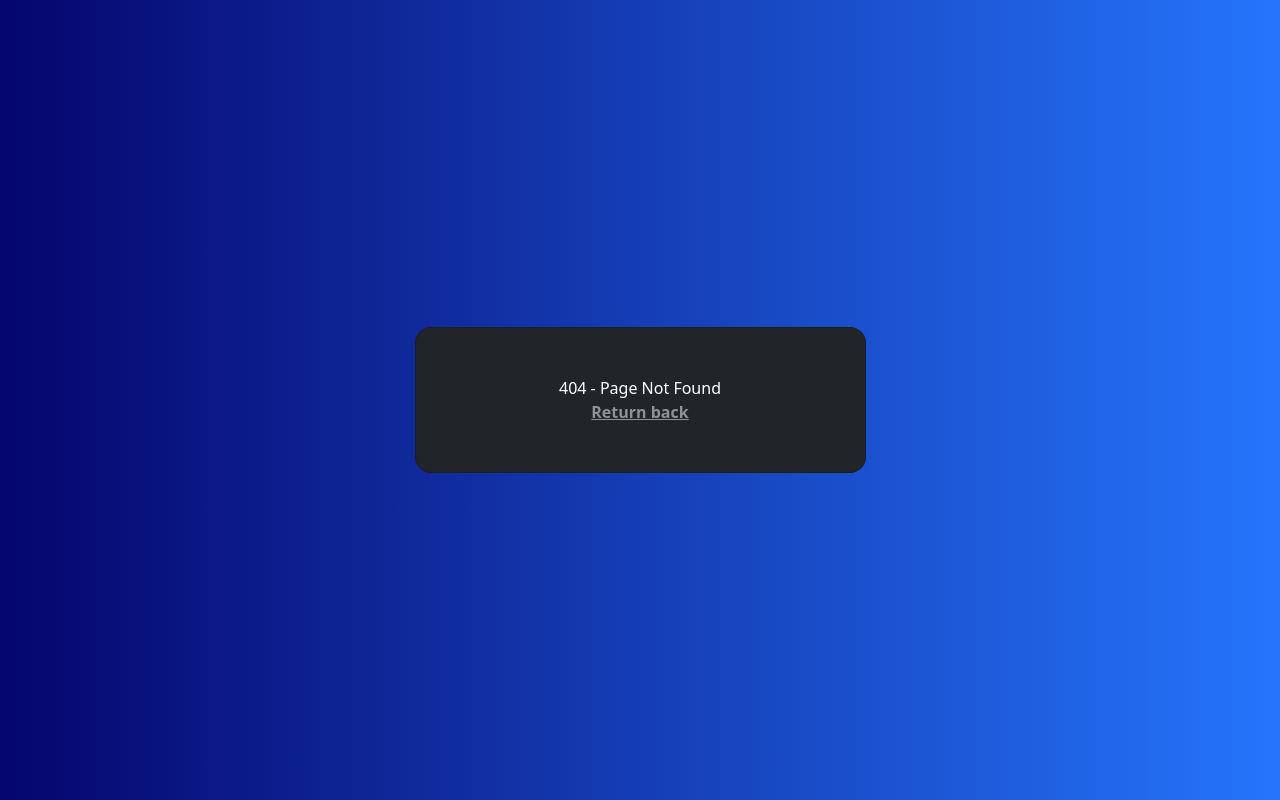
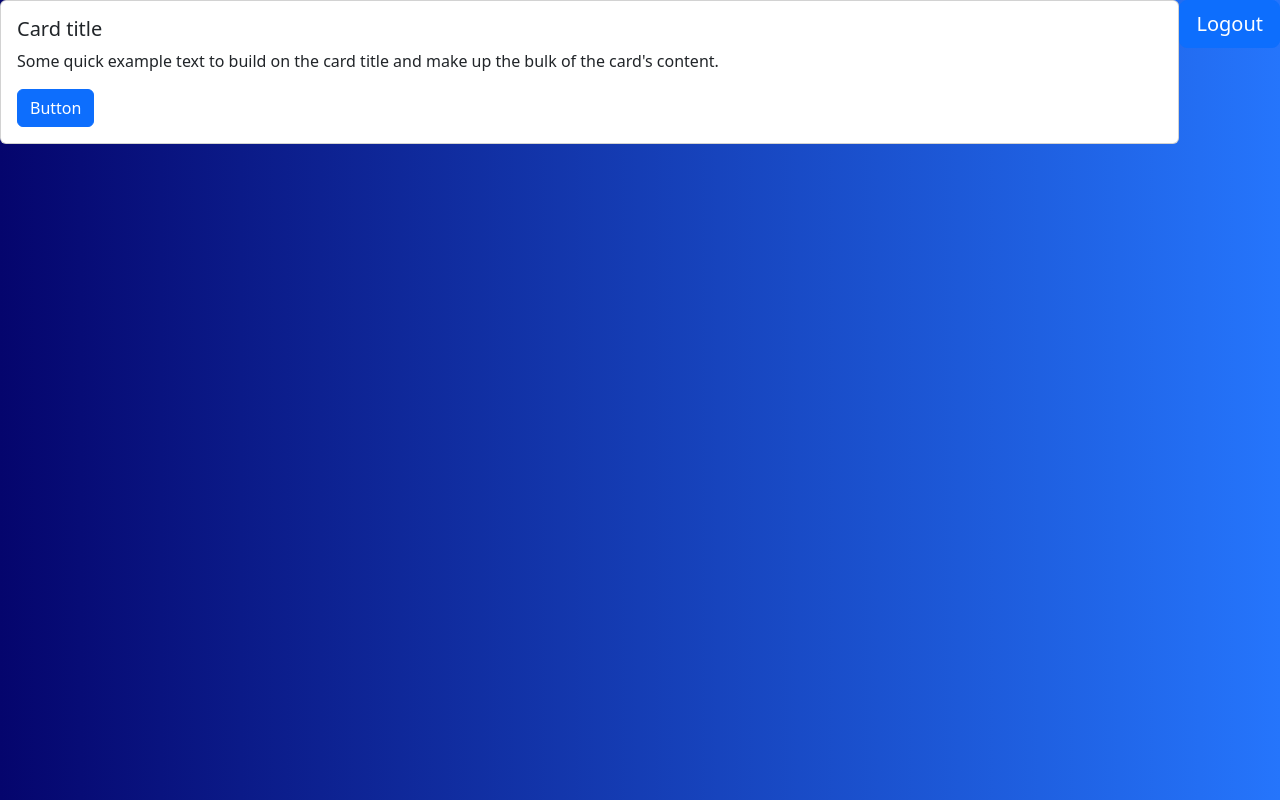
Before and after one commit to AyazFa/BasketballGuildBot, an Angular app in the folder frontend/basket-bot-admin-panel/: page /persons in a window 1280 px wide. Before the commit this address had no page. Built offline with nearby package versions, Linux system fonts and the light colour scheme; sample sign-in values are in the browser's storage.

Commit message:
Implemented guards (login and logout). Mocks for persons and person cards

```diff
--- a/frontend/basket-bot-admin-panel/src/app/app.routes.ts
+++ b/frontend/basket-bot-admin-panel/src/app/app.routes.ts
@@ -1,9 +1,20 @@
 import { Routes } from '@angular/router';
 import { LoginComponent } from './components/login/login.component';
 import { NotFoundComponent } from './components/not-found/not-found.component';
+import { PersonsComponent } from './components/admin/components/persons/persons.component';
+import { PersonsCardsComponent } from './components/admin/components/persons-cards/persons-cards.component';
+import { canActivateGuard } from './guards/can-activate.guard';
+import { canDeactivateGuard } from './guards/can-deactivate.guard';
 
 export const routes: Routes = [
     { path: 'login', component: LoginComponent},
     { path: '', redirectTo: '/login', pathMatch: 'full'},
+    {
+        path: 'persons',
+        canActivate: [canActivateGuard],
+        canDeactivate: [canDeactivateGuard],
+        component: PersonsComponent
+    },
+    { path: 'persons/:id', component: PersonsCardsComponent },
     { path: '**', component: NotFoundComponent}
 ];
--- /dev/null
+++ b/frontend/basket-bot-admin-panel/src/app/components/admin/components/persons-cards/persons-cards.component.html
@@ -0,0 +1,7 @@
+<div class="card">
+    <div class="card-body">
+      <h5 class="card-title">Card title</h5>
+      <p class="card-text">Some quick example text to build on the card title and make up the bulk of the card's content.</p>
+      <button type="button" class="btn btn-primary" data-mdb-ripple-init>Button</button>
+    </div>
+</div>
--- /dev/null
+++ b/frontend/basket-bot-admin-panel/src/app/components/admin/components/persons/persons.component.html
@@ -0,0 +1,8 @@
+<button type="button" class="btn btn-primary btn-lg float-end" (click)="logout()" data-mdb-ripple-init>Logout</button>
+<div class="card">
+    <div class="card-body">
+      <h5 class="card-title">Card title</h5>
+      <p class="card-text">Some quick example text to build on the card title and make up the bulk of the card's content.</p>
+      <button type="button" class="btn btn-primary" data-mdb-ripple-init>Button</button>
+    </div>
+</div>
--- /dev/null
+++ b/frontend/basket-bot-admin-panel/src/app/components/admin/components/persons/persons.component.ts
@@ -0,0 +1,21 @@
+import { Component } from '@angular/core';
+import { RouterModule } from '@angular/router';
+import { AuthorizationService } from '../../../../services/authorization.service';
+
+@Component({
+  selector: 'app-persons',
+  standalone: true,
+  imports: [RouterModule],
+  templateUrl: './persons.component.html',
+  styleUrl: './persons.component.scss'
+})
+export class PersonsComponent {
+
+  constructor(private authorizationService: AuthorizationService) {
+
+  }
+
+  logout() {
+    this.authorizationService.logout();
+  }
+}
--- a/frontend/basket-bot-admin-panel/src/app/components/login/login.component.ts
+++ b/frontend/basket-bot-admin-panel/src/app/components/login/login.component.ts
@@ -19,9 +19,8 @@ export class LoginComponent implements OnInit {
   }
 
   submitLogin() {
-    console.log('We are in submit')
     this.authorizationService.login(this.loginForm.value).subscribe({
-      next: () => this.router.navigate(['admin']),
+      next: () => this.router.navigate(['persons']),
       error: (err) => alert(err.message)
     });
   }
@@ -34,6 +33,10 @@ export class LoginComponent implements OnInit {
         Validators.required,
         Validators.pattern(/^(?=.*[A-Za-z])(?=.*\d)[A-Za-z\d]{8,}$/)
       ])
-    })
+    });
+
+    if (this.authorizationService.isLoggedIn()){
+      this.router.navigate(['persons'])
+    }
   }
 }
--- a/frontend/basket-bot-admin-panel/src/app/components/not-found/not-found.component.ts
+++ b/frontend/basket-bot-admin-panel/src/app/components/not-found/not-found.component.ts
@@ -1,4 +1,4 @@
-import { Component, OnInit } from '@angular/core';
+import { Component } from '@angular/core';
 import { RouterModule } from '@angular/router';
 
 @Component({
--- /dev/null
+++ b/frontend/basket-bot-admin-panel/src/app/guards/can-activate.guard.ts
@@ -0,0 +1,15 @@
+import { CanActivateFn, CanDeactivateFn, Router } from '@angular/router';
+import { AuthorizationService } from '../services/authorization.service';
+import { inject } from '@angular/core';
+
+
+export const canActivateGuard: CanActivateFn = (route, state) => {
+  const isLoggedIn = inject(AuthorizationService).isLoggedIn();
+  const router = inject(Router);
+  if (!isLoggedIn){
+    router.navigate(['login']);
+    return false;
+  }
+
+  return true;
+};
--- /dev/null
+++ b/frontend/basket-bot-admin-panel/src/app/guards/can-deactivate.guard.ts
@@ -0,0 +1,10 @@
+import { CanDeactivateFn } from '@angular/router';
+
+export const canDeactivateGuard: CanDeactivateFn<unknown> = (component, currentRoute, currentState, nextState) => {
+  if (confirm('Do you really want to logout?')){
+    localStorage.removeItem('token')
+    return true
+  }
+
+  return false
+};
--- a/frontend/basket-bot-admin-panel/src/app/services/authorization.service.ts
+++ b/frontend/basket-bot-admin-panel/src/app/services/authorization.service.ts
@@ -28,4 +28,8 @@ export class AuthorizationService {
     }
     return throwError(() => new Error('Login failed'))
   }
+
+  logout() {
+    this.router.navigate(['login'])
+  }
 }
```
Also changed, not shown: frontend/basket-bot-admin-panel/src/app/components/admin/components/persons-cards/persons-cards.component.ts (added, +13 -0 lines), frontend/basket-bot-admin-panel/src/app/components/admin/components/persons-cards/persons-cards.component.scss (added), frontend/basket-bot-admin-panel/src/app/components/admin/components/persons/persons.component.scss (added), 2 other files (tests, documents, lock files or other folders).
